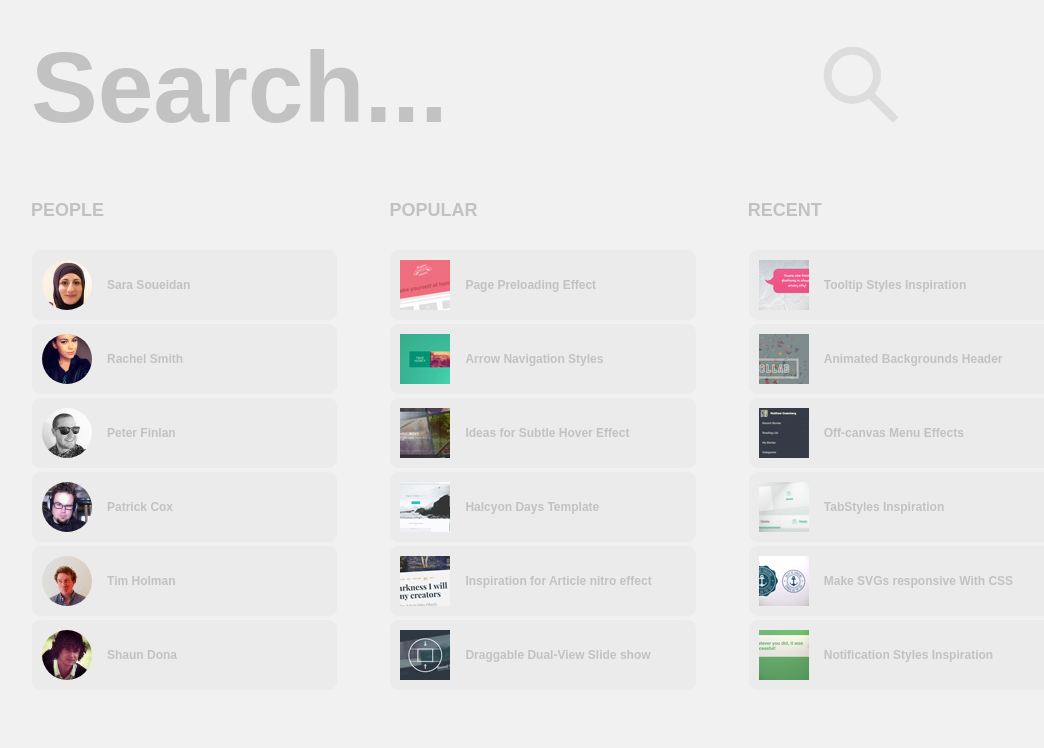
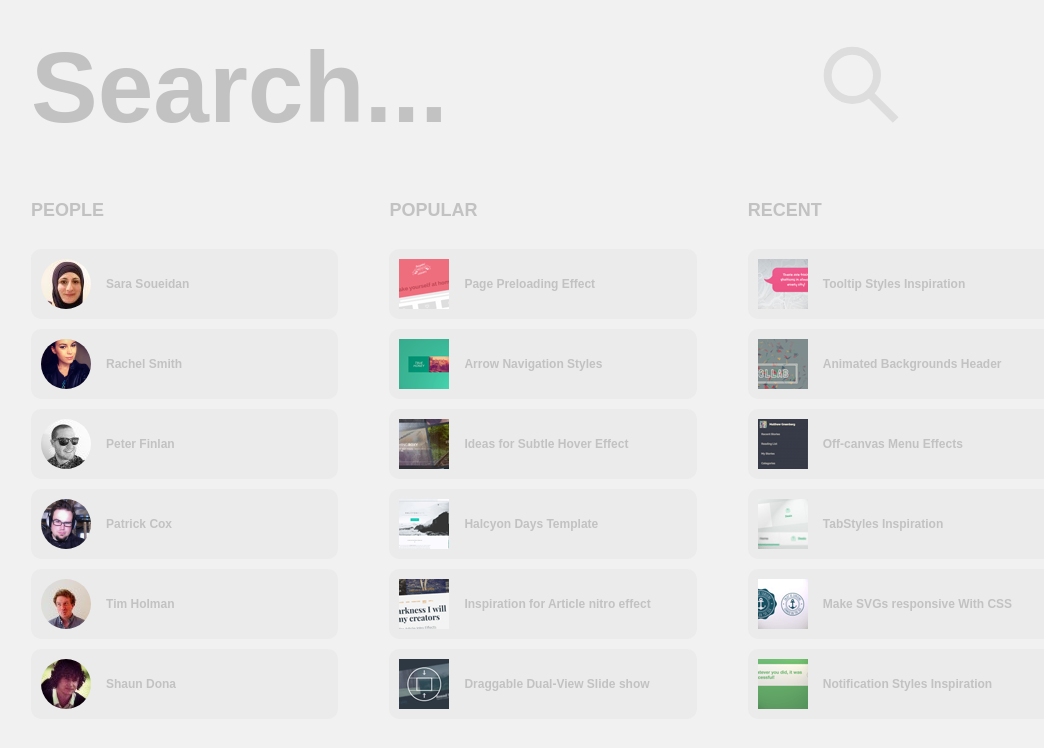
Before and after one commit to paulbardar/huge-search, a plain HTML site: page index.html in a window 1280 px wide. Shown: the whole page, without its empty margins (97-1141 px from the left). Drawn offline with Linux system fonts and the light colour scheme.

Commit message:
fixed code

```diff
--- a/css/style.css
+++ b/css/style.css
@@ -114,16 +114,14 @@ input:-moz-placeholder {
 	border-radius:5px;
 }
 .ba-content li {
-	border: 1px solid #F1F1F1;
+	margin-bottom: 10px;
 	border-radius: 10px;
-	margin-bottom: 2px;
 	background: rgba(118,117,128,0.05);
 }
 .ba-content li:hover {
-	text-decoration: none;
 	background: rgba(118,117,128,0.1);
 	color: #ec5a62;
-	border-radius: 6px;
+	border-radius: 10px;
 }
 
 .ba-people-list img {
```
